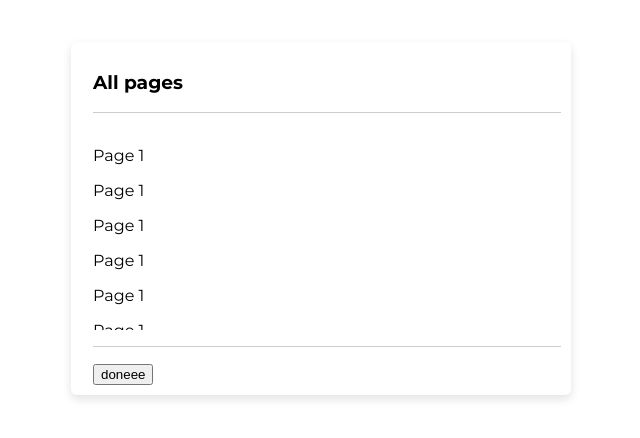
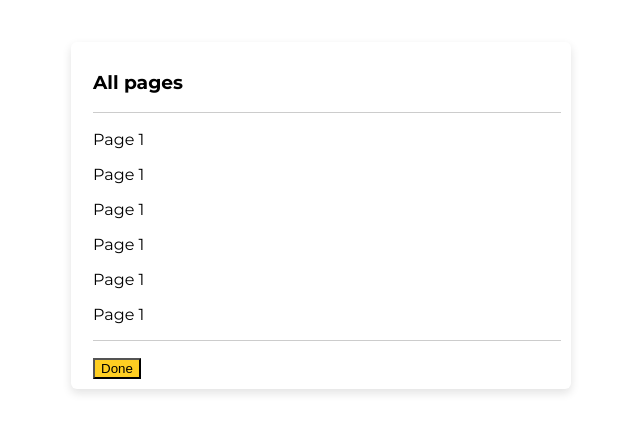
Before and after one commit to Willbeckh/Taskina-Test, a React (Vite) app: page / in a window 1280 px wide. Shown: the top 438 px of the page, without its empty margins (319-959 px from the left). Built offline with nearby package versions, Linux system fonts and the light colour scheme.

Commit message:
fix: change page list class indetifier

```diff
--- a/src/App.jsx
+++ b/src/App.jsx
@@ -1,5 +1,6 @@
-import React from "react";
+// import React from "react";
 import "./App.css";
+import Button from "./components/Button";
 
 const App = () => {
   return (
@@ -7,7 +8,7 @@ const App = () => {
       <div className="content">
         <h3>All pages</h3>
         <hr />
-        <div className="page-list">
+        <div className="pageList">
           <p>Page 1</p>
           <p>Page 1</p>
           <p>Page 1</p>
@@ -16,7 +17,7 @@ const App = () => {
           <p>Page 1</p>
         </div>
         <hr />
-        <button>doneee</button>
+        <Button color="#fece22" label="Done" />
       </div>
     </div>
   );
```
